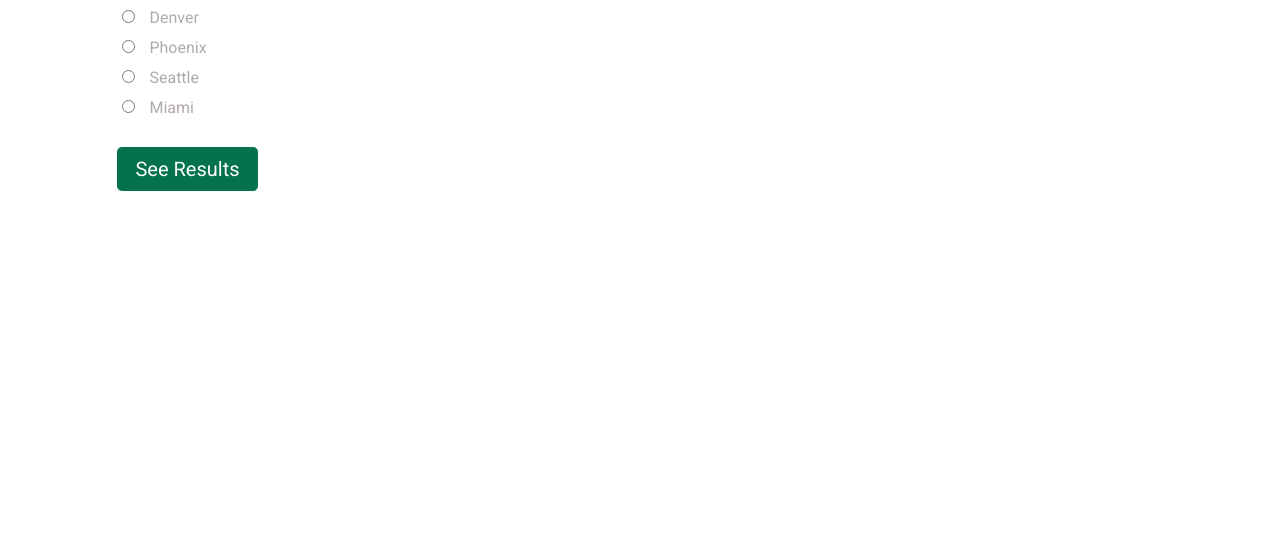
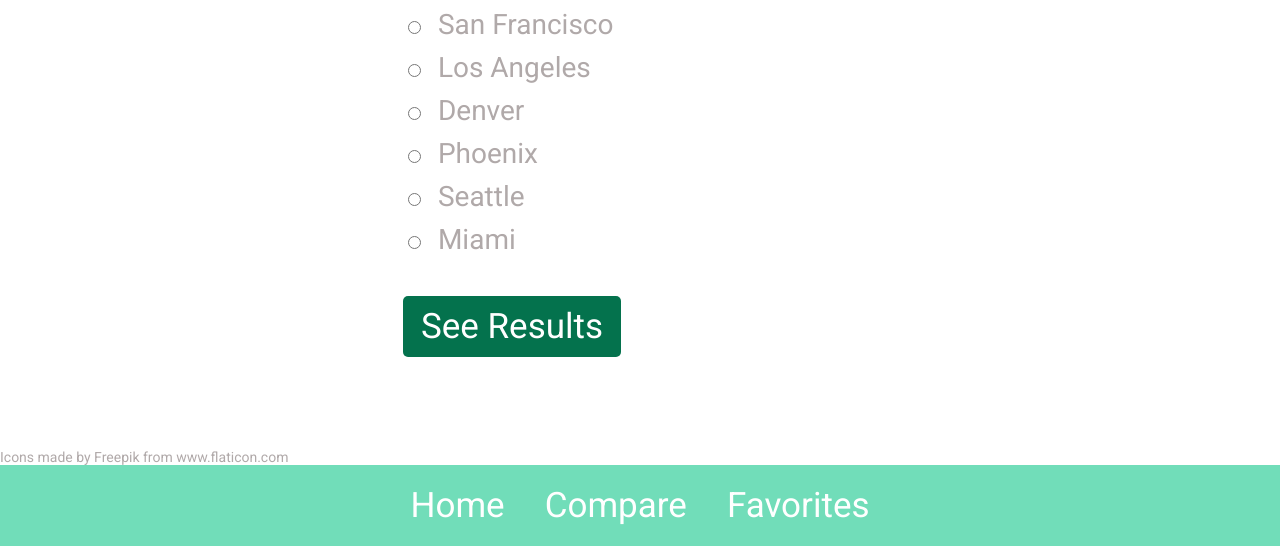
Before and after one commit to cbrisk/ajax-project, a website: page index.html in a window 1280 px wide. Shown: the part 254-800 px from the top of the page. Drawn offline with Linux system fonts and the light colour scheme.

Commit message:
completed footer and media queries

```diff
--- a/css/layout.css
+++ b/css/layout.css
@@ -1,5 +1,12 @@
 body {
   width: 375px;
+}
+
+footer {
+  position: absolute;
+  bottom: 0;
+  left: 0;
+  right: 0;
 }
 
 .hidden {
@@ -11,3 +18,33 @@ body {
   display: flex;
   justify-content: center;
 }
+
+@media screen and (min-width: 667px) {
+  body {
+    width: 667px;
+  }
+
+  footer {
+    position: static;
+  }
+}
+
+@media screen and (min-width: 768px) {
+  body {
+    width: 768px;
+  }
+
+  html {
+    font-size: 28px;
+  }
+
+  footer {
+    position: absolute;
+  }
+}
+
+@media screen and (min-width: 1024px) {
+  body {
+    width: 1024px;
+  }
+}
--- a/css/styles.css
+++ b/css/styles.css
@@ -14,24 +14,20 @@ img {
 }
 
 h3 {
-  font-size: 20px;
+  font-size: 1.25rem;
   letter-spacing: 1.5px;
   font-weight: 500;
 }
 
 button {
   padding: 10px 18px;
-  margin: 20px 0;
+  margin: 30px 0;
   background-color: #04724d;
   color: white;
   border: none;
   border-radius: 5px;
   outline: none;
-  font-size: 20px;
-}
-
-button:hover {
-  cursor: pointer;
+  font-size: 1.25rem;
 }
 
 input {
@@ -40,6 +36,22 @@ input {
 
 label {
   color: #b0a9a9;
+}
+
+a.link {
+  color: white;
+  margin: 20px;
+  font-size: 1.25rem;
+  text-decoration: none;
+}
+
+button:hover,
+a.link:hover {
+  cursor: pointer;
+}
+
+.footer.row {
+  background-color: #71ddb9;
 }
 
 .open {
@@ -51,3 +63,8 @@ label {
 .margin {
   margin-bottom: 10px;
 }
+
+.credit {
+  color: #b0a9a9;
+  font-size: 0.5rem;
+}
--- a/index.html
+++ b/index.html
@@ -15,7 +15,7 @@
     <img src="images/town.svg" alt="Image of City">
     <h3>City Quality of Life</h3>
   </header>
-  <main>
+  <main data-view="main">
     <div class="row">
       <h3 class="open">Please choose a city below to view its ratings</h3>
     </div>
@@ -52,7 +52,12 @@
     </div>
   </main>
   <footer>
-
+    <div class="credit">Icons made by Freepik from www.flaticon.com</div>
+    <div class="footer row">
+      <a class="link" href="#" data-view="main">Home</a>
+      <a class="link" href="#" data-view="compare">Compare</a>
+      <a class="link" href="#" data-view="favorites">Favorites</a>
+    </div>
   </footer>
   <script src="js/data.js"></script>
   <script src="js/main.js"></script>
```
